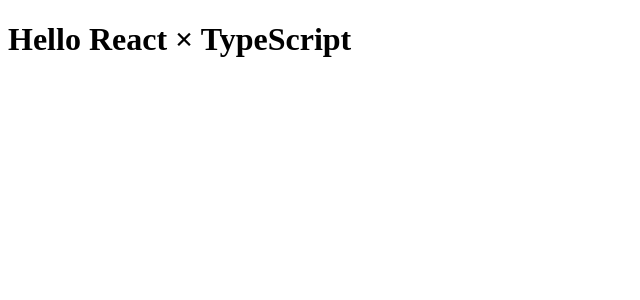
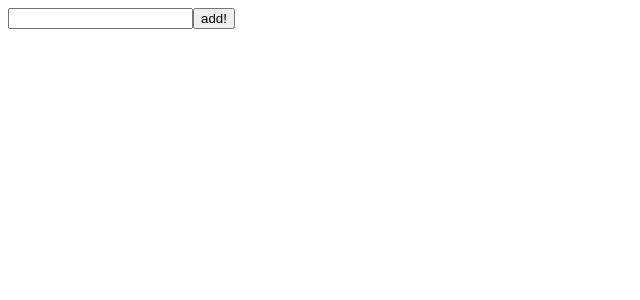
Before and after one commit to yuto-tomita/study-webpack, a React app: page / in a window 1280 px wide. Shown: the top 300 px of the page, without its empty margins (0-640 px from the left). Built offline with nearby package versions, Linux system fonts and the light colour scheme; the HTML template or start-up script is replaced by a standard one.

Commit message:
tsconfig.jsonを修正

```diff
--- a/src/index.tsx
+++ b/src/index.tsx
@@ -1,8 +1,8 @@
-import React from 'react';
-import ReactDOM from 'react-dom';
-// import Panel from './component/panel';
+import React from "react";
+import ReactDOM from "react-dom";
+import Panel from './component/panel';
 
 ReactDOM.render(
-	<h1>Hello React × TypeScript</h1>,
+	<Panel />,
 	document.getElementById('app')
 )
```
Also changed, not shown: tsconfig.json (+16 -7 lines).
